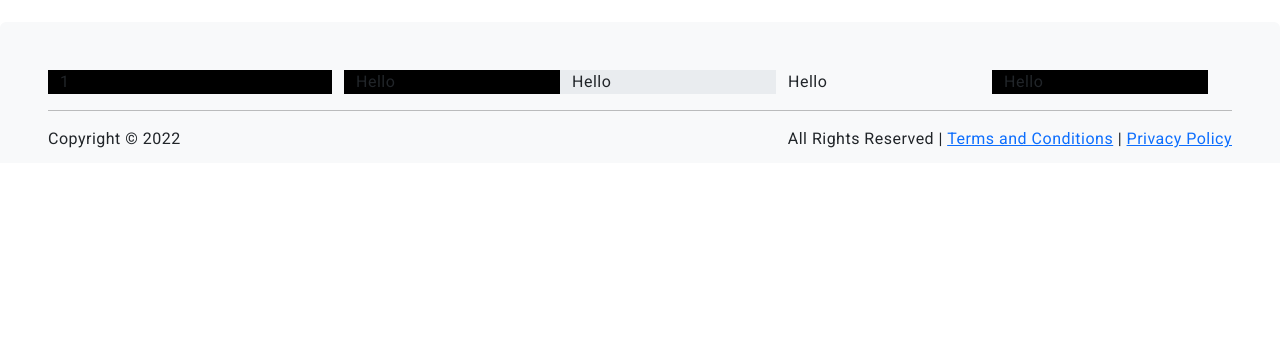
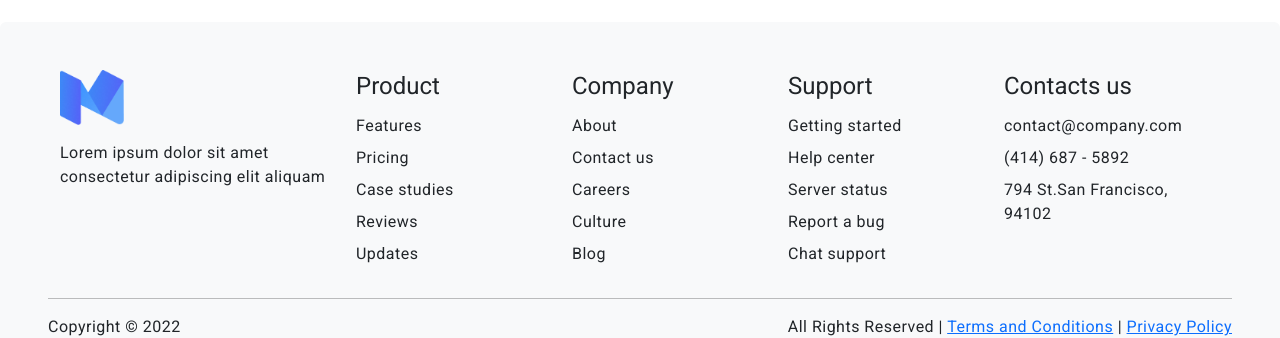
Before and after one commit to Thim7/HappyHealthy_Angular, an Angular app: page / in a window 1280 px wide. Shown: the part 1765-2103 px from the top of the page. Before the commit the page ends 1928 px from the top, so only its background shows below. Built offline with nearby package versions, Linux system fonts and the light colour scheme.

Commit message:
feat: create footer-link-category component and fill data

```diff
--- /dev/null
+++ b/src/app/footer-link-category/footer-link-category.component.html
@@ -0,0 +1,10 @@
+<h6>{{ category.titleCategory }}</h6>
+<ul class="d-flex flex-column row-gap-2 ps-0">
+  @for (link of category.links; track $index) {
+  <li class="list-unstyled">
+    <a class="text-decoration-none text-body" [href]="link.href">{{
+      link.title_link
+    }}</a>
+  </li>
+  }
+</ul>
--- /dev/null
+++ b/src/app/footer-link-category/footer-link-category.component.ts
@@ -0,0 +1,20 @@
+import { Component, Input } from '@angular/core';
+
+@Component({
+  selector: 'app-footer-link-category',
+  standalone: true,
+  imports: [],
+  templateUrl: './footer-link-category.component.html',
+  styleUrl: './footer-link-category.component.css',
+})
+export class FooterLinkCategoryComponent {
+  @Input() category = {
+    titleCategory: '',
+    links: [
+      {
+        title_link: '',
+        href: '',
+      },
+    ],
+  };
+}
--- a/src/app/footer/footer.component.css
+++ b/src/app/footer/footer.component.css
@@ -0,0 +1,7 @@
+#logo {
+  max-width: 64px;
+  width: 100%;
+  height: auto;
+  object-fit: cover;
+  /* aspect-ratio: 35/4; */
+}
--- a/src/app/footer/footer.component.html
+++ b/src/app/footer/footer.component.html
@@ -1,12 +1,18 @@
 <footer class="container-fluid mt-5 pt-5 px-sm-5 bg-body-tertiary rounded-top">
   <div class="row mx-0">
-    <div class="col-12 col-sm-3 bg-black">1</div>
+    <div class="d-flex flex-column row-gap-3 col-12 col-sm-3">
+      <a href="/">
+        <img id="logo" src="/assets/Logo.png" alt="logo" />
+      </a>
+      <p>Lorem ipsum dolor sit amet consectetur adipiscing elit aliquam</p>
+    </div>
     <hr class="d-sm-none border-top border-black my-4 overflow-hidden" />
     <div class="col-12 col-sm-9 bg-body-tertiary row">
-      <div class="bg-black col">Hello</div>
-      <div class="bg-body-secondary col">Hello</div>
-      <div class="bg-body-tertiary col">Hello</div>
-      <div class="bg-black col">Hello</div>
+      @for (category of footerLinkCategoryArr; track category.titleCategory) {
+      <div class="col-6 col-sm d-flex flex-column row-gap-3">
+        <app-footer-link-category [category]="category" />
+      </div>
+      }
     </div>
   </div>
   <hr class="border-top border-black my-3 overflow-hidden" />
--- a/src/app/footer/footer.component.ts
+++ b/src/app/footer/footer.component.ts
@@ -1,12 +1,106 @@
 import { Component } from '@angular/core';
+import { FooterLinkCategoryComponent } from '../footer-link-category/footer-link-category.component';
 
 @Component({
   selector: 'app-footer',
   standalone: true,
-  imports: [],
+  imports: [FooterLinkCategoryComponent],
   templateUrl: './footer.component.html',
-  styleUrl: './footer.component.css'
+  styleUrl: './footer.component.css',
 })
 export class FooterComponent {
-
+  footerLinkCategoryArr = [
+    {
+      titleCategory: 'Product',
+      links: [
+        {
+          title_link: 'Features',
+          href: '#',
+        },
+        {
+          title_link: 'Pricing',
+          href: '#',
+        },
+        {
+          title_link: 'Case studies',
+          href: '#',
+        },
+        {
+          title_link: 'Reviews',
+          href: '#',
+        },
+        {
+          title_link: 'Updates',
+          href: '#',
+        },
+      ],
+    },
+    {
+      titleCategory: 'Company',
+      links: [
+        {
+          title_link: 'About',
+          href: '#',
+        },
+        {
+          title_link: 'Contact us',
+          href: '#',
+        },
+        {
+          title_link: 'Careers',
+          href: '#',
+        },
+        {
+          title_link: 'Culture',
+          href: '#',
+        },
+        {
+          title_link: 'Blog',
+          href: '#',
+        },
+      ],
+    },
+    {
+      titleCategory: 'Support',
+      links: [
+        {
+          title_link: 'Getting started',
+          href: '#',
+        },
+        {
+          title_link: 'Help center',
+          href: '#',
+        },
+        {
+          title_link: 'Server status',
+          href: '#',
+        },
+        {
+          title_link: 'Report a bug',
+          href: '#',
+        },
+        {
+          title_link: 'Chat support',
+          href: '#',
+        },
+      ],
+    },
+    {
+      titleCategory: 'Contacts us',
+      links: [
+        {
+          title_link: 'contact@company.com',
+          href: '#',
+        },
+        {
+          title_link: '(414) 687 - 5892',
+          href: '#',
+        },
+        {
+          title_link: '794 St.San Francisco, 94102',
+          href: '#',
+        },
+      ],
+    },
+  ];
 }
```
Also changed, not shown: src/app/footer-link-category/footer-link-category.component.css (added), 1 other file (tests, documents, lock files or other folders).
